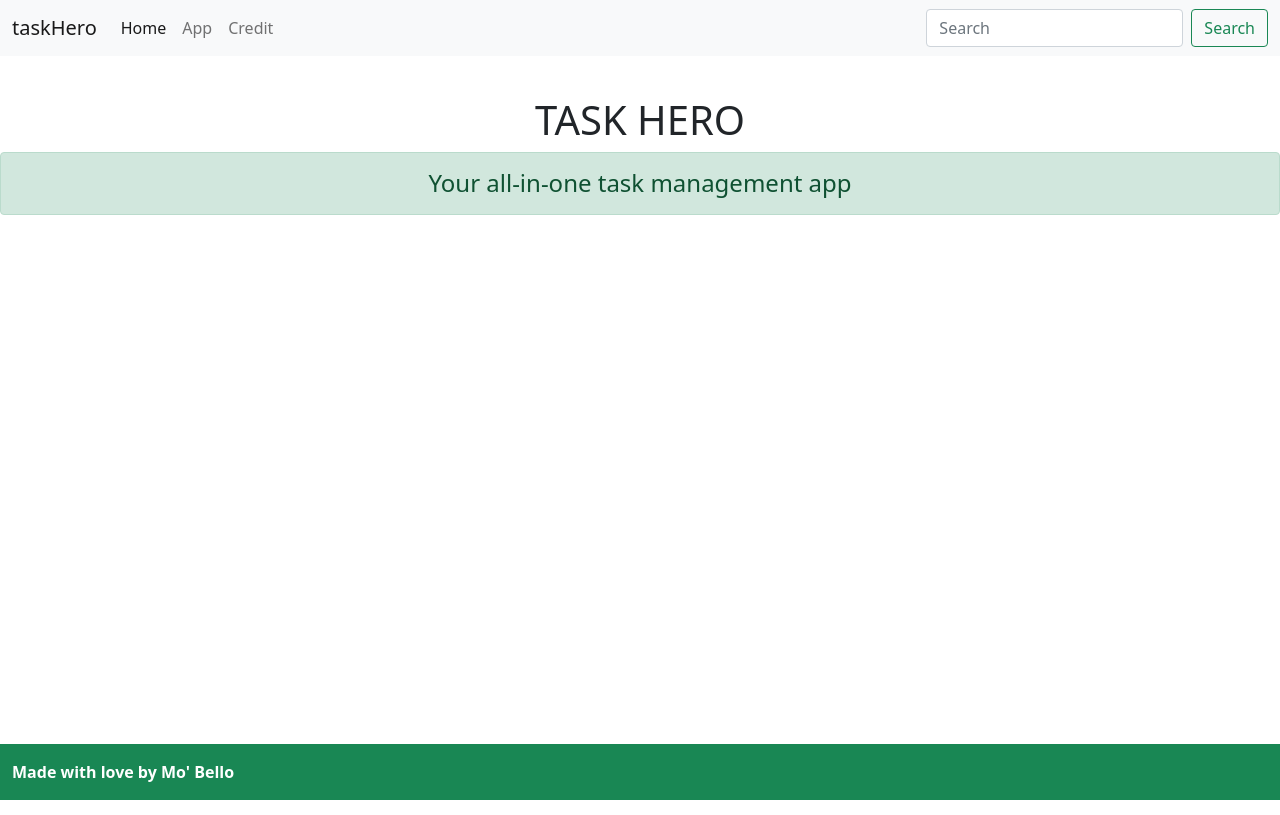
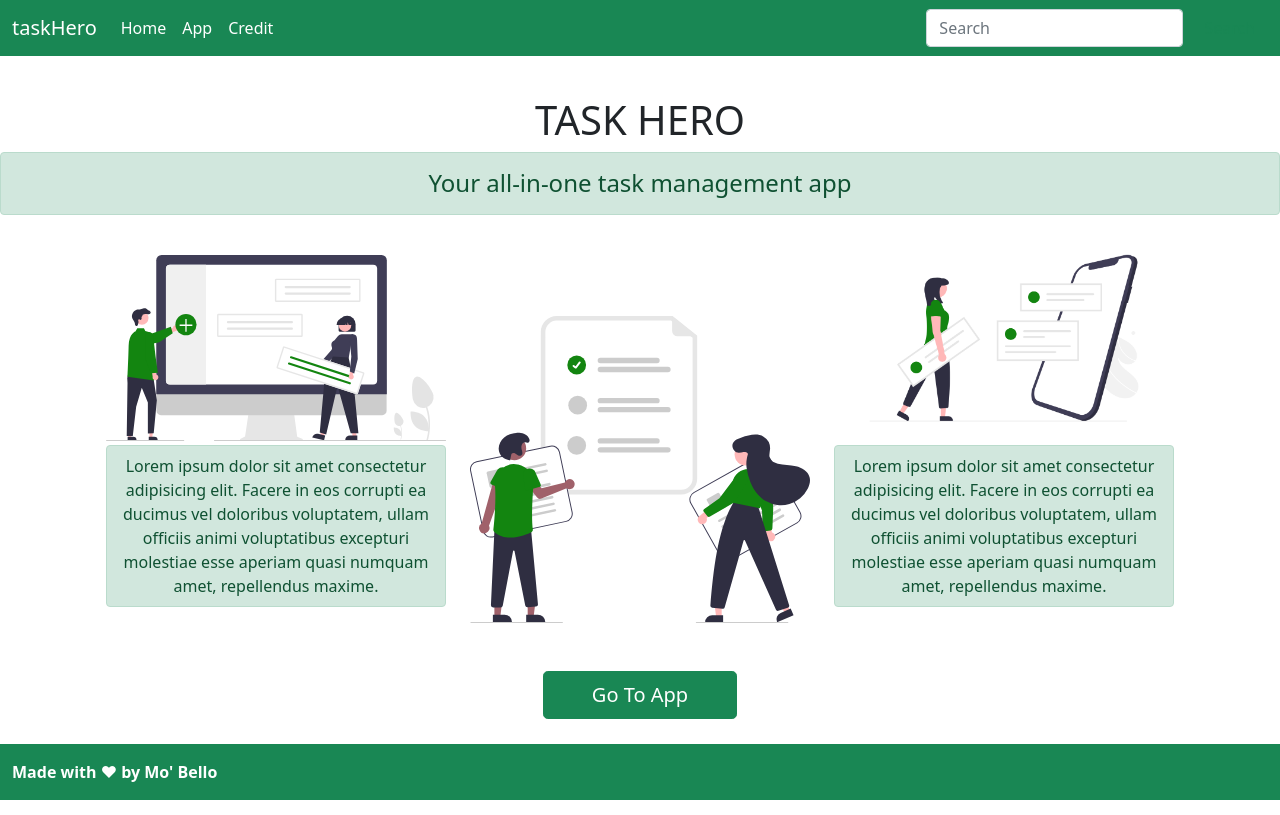
Before and after one commit to Moreneecoder/task-hero, a website built with webpack: page src/index.html in a window 1280 px wide. Built offline with nearby package versions, Linux system fonts and the light colour scheme.

Commit message:
Improve homepage UI

```diff
--- a/src/components/appCompontents/app.js
+++ b/src/components/appCompontents/app.js
@@ -22,7 +22,7 @@ const appSkeleton = () => {
       </div>
       <div class="col-md-9">
           <h3 id="project-title" class="float-start">${projectList[0].name}</h3>
-          <button class="btn btn-primary float-end" data-bs-toggle="modal" data-bs-target="#new-task-modal">New Task</button>
+          <button class="btn btn-success float-end" data-bs-toggle="modal" data-bs-target="#new-task-modal">New Task</button>
 
           <div style="clear: both;"></div>
 
--- a/src/components/footer.js
+++ b/src/components/footer.js
@@ -6,7 +6,7 @@ const footerComponent = () => {
   const authorLink = document.createElement('a');
   authorLink.classList.add('text-decoration-none', 'text-white', 'fw-bolder');
   authorLink.href = 'https://github.com/Moreneecoder';
-  authorLink.textContent = "Made with love by Mo' Bello";
+  authorLink.innerHTML = "Made with &#10084; by Mo' Bello";
 
   footer.appendChild(authorLink);
 
--- a/src/components/home.js
+++ b/src/components/home.js
@@ -1,7 +1,40 @@
+import taskImg from '../assets/images/add_task.svg'
+import taskImg1 from '../assets/images/completed_tasks.svg'
+import taskImg2 from '../assets/images/Push_notifications.png'
+
 const homeComponent = () => {
   const homeHtml = `<div class="text-center">
     <h1>TASK HERO</h1>
     <h4 class="alert alert-success">Your all-in-one task management app</h4>
+
+    <div class="row container mx-auto align-items-end">
+          <div class="col-md-4">
+              <img src="${taskImg}" class="img-fluid" alt="">
+              <div class="alert alert-success text-center p-2 mt-1">
+                Lorem ipsum dolor sit amet consectetur adipisicing elit. Facere in eos corrupti ea ducimus vel doloribus
+                voluptatem, ullam officiis animi voluptatibus excepturi molestiae esse aperiam quasi numquam amet,
+                repellendus maxime.
+              </div>
+          </div>
+
+          <div class="col-md-4">
+              <img src="${taskImg1}" class="img-fluid" alt="">
+          </div>
+
+          <div class="col-md-4">
+              <img src="${taskImg2}" class="img-fluid" alt="">
+              <div class="alert alert-success text-center p-2">
+                Lorem ipsum dolor sit amet consectetur adipisicing elit. Facere in eos corrupti ea ducimus vel doloribus
+                voluptatem, ullam officiis animi voluptatibus excepturi molestiae esse aperiam quasi numquam amet,
+                repellendus maxime.
+              </div>
+          </div>
+    </div>
+
+    <div class="mt-5 pb-5">
+        <button class="btn btn-success btn-lg px-5">Go To App</button>
+    </div>
+
     </div>
     </div>`;
 
--- a/src/components/nav.js
+++ b/src/components/nav.js
@@ -1,19 +1,19 @@
 const navComponent = () => {
   const navbarHtml = `<div class="container-fluid">
-    <a class="navbar-brand" href="#">taskHero</a>
+    <a class="navbar-brand text-white" href="#">taskHero</a>
     <button class="navbar-toggler" type="button" data-bs-toggle="collapse" data-bs-target="#navbarSupportedContent" aria-controls="navbarSupportedContent" aria-expanded="false" aria-label="Toggle navigation">
       <span class="navbar-toggler-icon"></span>
     </button>
     <div class="collapse navbar-collapse" id="navbarSupportedContent">
       <ul class="navbar-nav me-auto mb-2 mb-lg-0">
         <li class="nav-item">
-          <a class="nav-link active" id="home" aria-current="page" href="#">Home</a>
+          <a class="nav-link active text-white" id="home" aria-current="page" href="#">Home</a>
         </li>
         <li class="nav-item">
-          <a class="nav-link" id="app" href="#">App</a>
+          <a class="nav-link text-white" id="app" href="#">App</a>
         </li>
         <li class="nav-item">
-          <a class="nav-link" href="#" tabindex="-1">Credit</a>
+          <a class="nav-link text-white" href="#" tabindex="-1">Credit</a>
         </li>
 
       </ul>
@@ -25,7 +25,7 @@ const navComponent = () => {
   </div>`;
 
   const navBar = document.createElement('nav');
-  navBar.classList.add(...['navbar', 'navbar-expand-lg', 'navbar-light', 'bg-light', 'fixed-top']);
+  navBar.classList.add(...['navbar', 'navbar-expand-lg', 'navbar-light', 'bg-success', 'fixed-top']);
 
   navBar.innerHTML = navbarHtml;
 
--- a/src/index.html
+++ b/src/index.html
@@ -7,10 +7,9 @@
     <title>Task Hero</title>
 </head>
 <body>
-      <main id="content" class="mt-5 pt-5">
+      <main id="content" class="mt-5 py-5">
 
       </main>
-
 
       <div class="modal" id="new-task-modal" tabindex="-1">
         <div class="modal-dialog">
@@ -60,11 +59,11 @@
                         <div id="newProjectHelp" class="form-text">If you want to sort this task into an entirely new project folder, you can easily do so here.</div>
                         <div class="d-flex justify-content-between">
                             <input type="text" name="new-proj" class="form-control me-2" id="new-proj" aria-describedby="newProjectHelpHelp" placeholder="Create New Project">
-                            <button type="button" id="new-proj-btn" class="btn btn-success ml-1">Create</button>
+                            <button type="button" id="new-proj-btn" class="btn btn-primary ml-1">Create</button>
                         </div>
                     </div>
 
-                    <button type="submit" class="btn btn-primary">Add</button>
+                    <button type="submit" class="btn btn-success">Add</button>
                 </form>
 
             </div>
@@ -117,14 +116,11 @@
                         <div id="editPriorityHelp" class="form-text">Tasks will be colored according to priority. Red for high. Blue for medium. Green for low.</div>
                     </div>
 
-                    <button type="submit" class="btn btn-primary">Save</button>
+                    <button type="submit" class="btn btn-success">Save</button>
                 </form>
 
             </div>
-            <div class="modal-footer">
-              <button type="button" class="btn btn-secondary" data-bs-dismiss="modal">Close</button>
-              <button type="button" class="btn btn-primary">Save changes</button>
-            </div>
+
           </div>
         </div>
       </div>
```
Also changed, not shown: src/assets/images/Push_notifications.png (added), src/assets/images/add_task.svg (added), src/assets/images/completed_tasks.svg (added).
